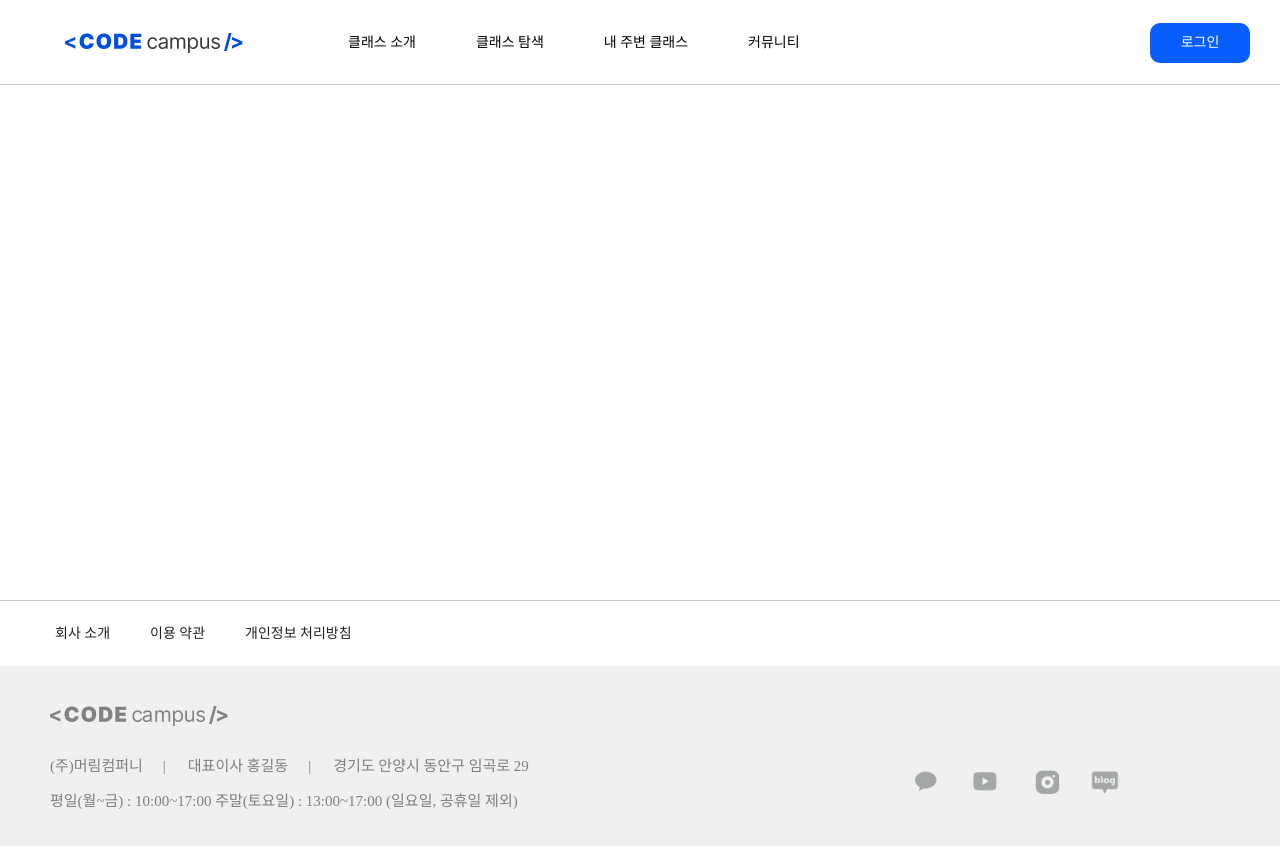
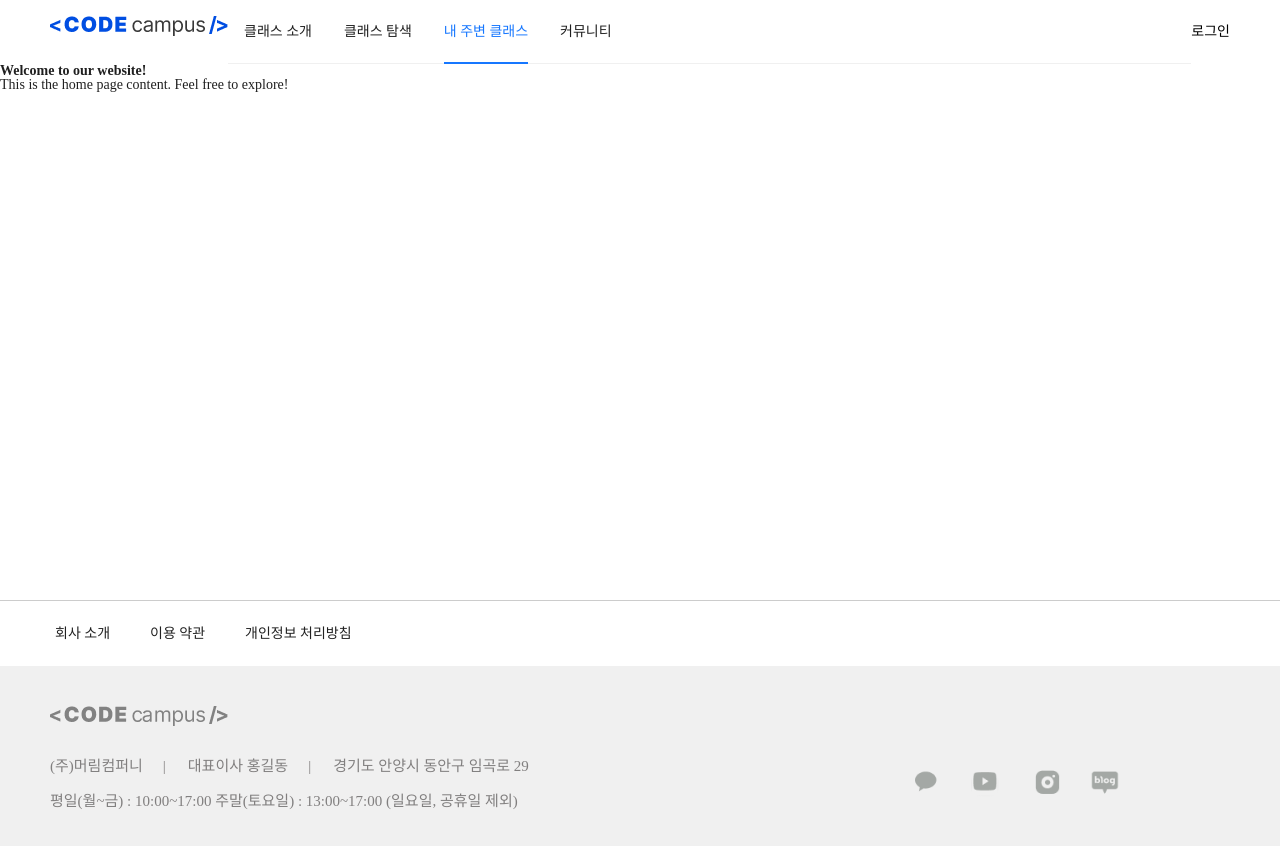
Before and after one commit to SinJungho/Code-Campus_FE, a React app: page / in a window 1280 px wide. Built offline with nearby package versions, Linux system fonts and the light colour scheme.

Commit message:
fix: antd 활용법

```diff
--- a/public/index.html
+++ b/public/index.html
@@ -16,7 +16,7 @@
     <meta content="집에서 운동하시는 분들을 위한 서비스! 바디체리쉬 쇼핑몰!" property="og:description" /> -->
     <!-- <meta content="//" property="og:image"/> -->
     <!-- Open Graph meta -->
-    <title>Wee'Du</title>
+    <title>CodeCampus</title>
 </head>
 
 <body>
--- a/src/Layout/Header.tsx
+++ b/src/Layout/Header.tsx
@@ -3,11 +3,33 @@ import * as S from "./styled";
 import { Link } from "react-router-dom";
 import { CheckSquareFilled } from "@ant-design/icons";
 import header_logo from "../assets/img/header_logo.png";
+import { Menu, MenuProps } from "antd";
+
+const items: MenuProps['items'] = [
+  { key: 0, label: '클래스 소개' },
+  { key: 1, label: '클래스 탐색' },
+  { key: 2, label: '내 주변 클래스' },
+  { key: 3, label: '커뮤니티' }
+];
 
 const Header: React.FC = () => {
   return (
     <S._Header>
-      <S.header_inner>
+      <Link to="/">
+        <img src={header_logo} alt="header_logo" />
+      </Link>
+      <Menu
+        theme="light"
+        mode="horizontal"
+        defaultSelectedKeys={['2']}
+        items={items}
+        style={{ flex: 1, minWidth: 0 }}
+        onClick={(e)=>{console.log(e.key)}}
+      />
+      <Link to="/" className="btn">
+        로그인
+      </Link>
+      {/* <S.header_inner>
         <ul className="header_menu">
           <Link to="/">
             <img src={header_logo} alt="header_logo" />
@@ -38,8 +60,8 @@ const Header: React.FC = () => {
             로그인
           </Link>
         </div>
-      </S.header_inner>
-    </S._Header>
+      </S.header_inner> */}
+    </S._Header >
   );
 };
 
--- a/src/Layout/index.tsx
+++ b/src/Layout/index.tsx
@@ -2,6 +2,7 @@ import React from "react";
 import * as S from "./styled";
 import Header from "./Header";
 import Footer from "./Footer";
+import { Content } from "antd/es/layout/layout";
 
 interface LayoutProps {
   children: React.ReactNode; // Layout 컴포넌트의 자식으로 받을 수 있는 컴포넌트 타입 정의
@@ -11,7 +12,7 @@ const Layout: React.FC<LayoutProps> = ({ children }) => {
   return (
     <S._Layout>
       <Header />
-      {children}
+      <Content>{children}</Content>
       <Footer />
     </S._Layout>
   );
--- a/src/Layout/styled.ts
+++ b/src/Layout/styled.ts
@@ -2,57 +2,65 @@ import styled from "styled-components";
 import { Layout } from "antd";
 import { Content, Footer, Header } from "antd/es/layout/layout";
 
-export const _Layout = styled(Layout)``;
+export const _Layout = styled(Layout)`
+  background-color: #fff;
+`;
 
 export const _Header = styled(Header)`
-  width: 100%;
-  height: 85px;
-  position: fixed;
-  border-bottom: 1px solid #ccc;
-  background-color: #fff;
-  color: #727272;
-  a {
-    display: flex;
-    height: 85px;
-    font-weight: 300;
-    align-items: center;
-  }
+  display: flex;
+  align-items: center;
+  background-color: transparent;
+`;
 
-  a img {
-    margin: 15px 45px 15px 15px;
-  }
+// export const _Header = styled(Header)`
+//   width: 100%;
+//   height: 85px;
+//   position: fixed;
+//   border-bottom: 1px solid #ccc;
+//   background-color: #fff;
+//   color: #727272;
+//   a {
+//     display: flex;
+//     height: 85px;
+//     font-weight: 300;
+//     align-items: center;
+//   }
 
-  .header_menu {
-    display: flex;
-    gap: 60px;
-    align-items: center;
-  }
+//   a img {
+//     margin: 15px 45px 15px 15px;
+//   }
 
-  .header_menu_inner {
-    display: flex;
-    position: relative;
-    justify-content: end;
-    padding: 0 25px 0 0;
-    gap: 40px;
-    text-align: center;
-  }
+//   .header_menu {
+//     display: flex;
+//     gap: 60px;
+//     align-items: center;
+//   }
 
-  .header_menu .on:hover {
-    font-weight: 600;
-    border-bottom: 3px solid #095efe;
-    color: #095efe;
-    transition: 0s;
-  }
+//   .header_menu_inner {
+//     display: flex;
+//     position: relative;
+//     justify-content: end;
+//     padding: 0 25px 0 0;
+//     gap: 40px;
+//     text-align: center;
+//   }
 
-  .login_inner .btn {
-    width: 100px;
-    height: 40px;
-    border-radius: 10px;
-    background: #095efe;
-    justify-content: center;
-    color: #fff;
-  }
-`;
+//   .header_menu .on:hover {
+//     font-weight: 600;
+//     border-bottom: 3px solid #095efe;
+//     color: #095efe;
+//     transition: 0s;
+//   }
+
+//   .login_inner .btn {
+//     width: 100px;
+//     height: 40px;
+//     border-radius: 10px;
+//     background: #095efe;
+//     justify-content: center;
+//     color: #fff;
+//   }
+// `;
 
 export const header_inner = styled.div`
   display: flex;
```
Also changed, not shown: src/Router/styled.ts (deleted), src/pages/Home/styled.ts (added).
